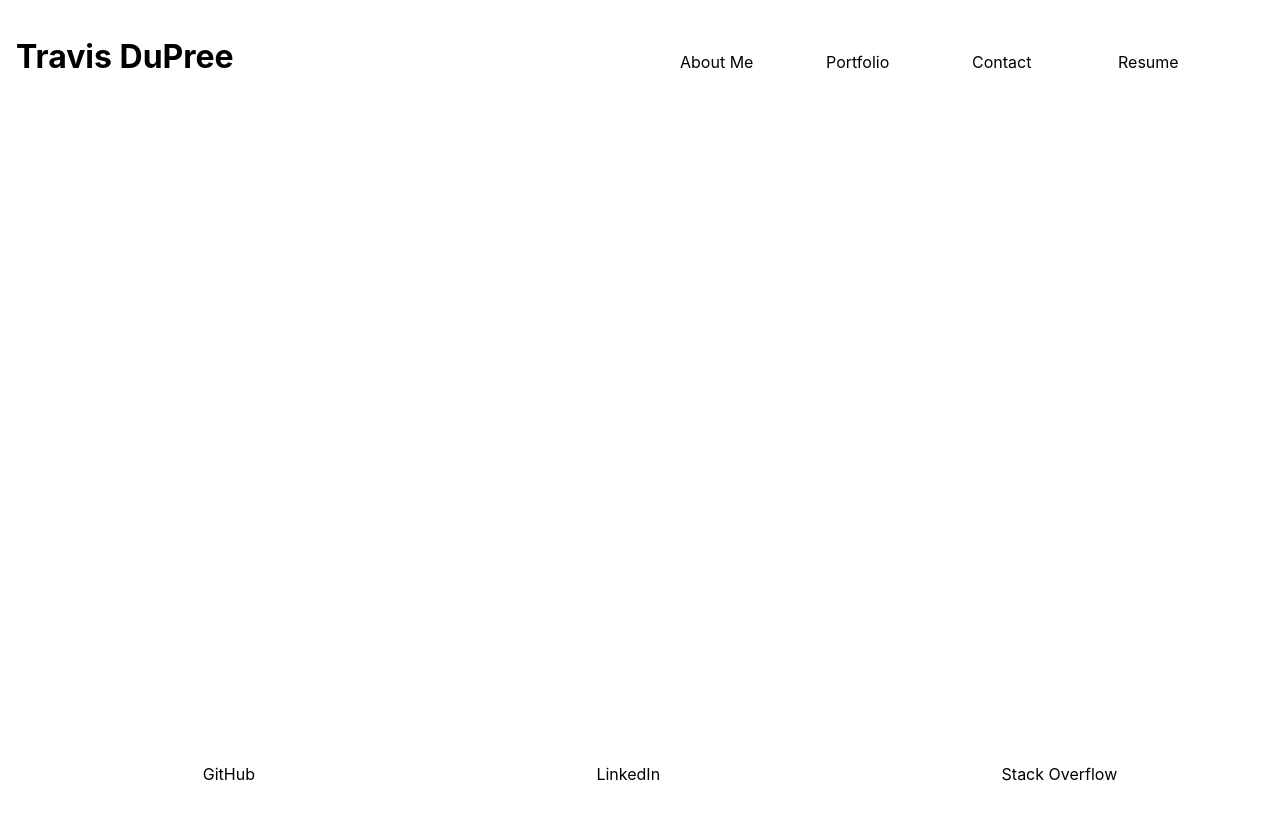
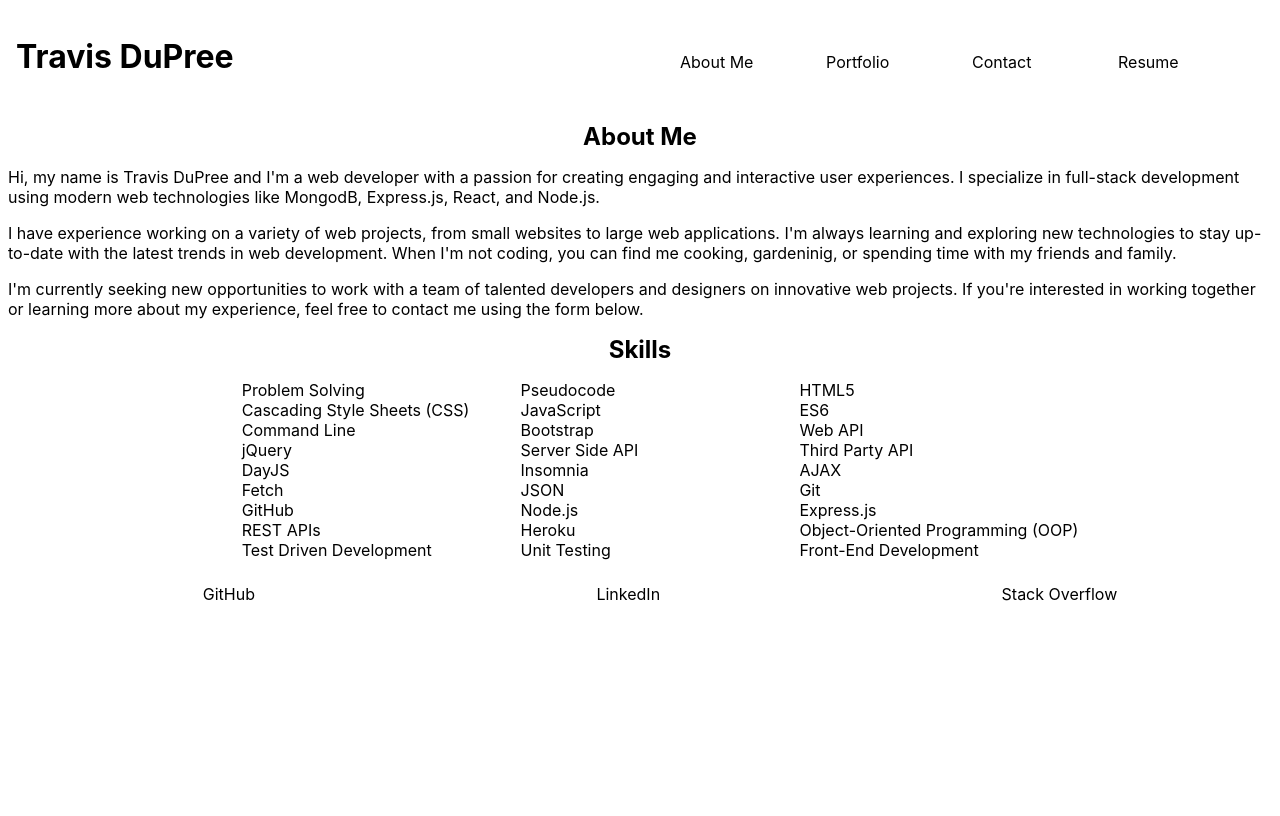
Before and after one commit to Traveye/react-portfolio, a React (Create React App) app in the folder my-portfolio/: page / in a window 1280 px wide. Built offline with nearby package versions, Linux system fonts and the light colour scheme.

Commit message:
adding about me w/styling - prelim contact as well

```diff
--- a/my-portfolio/src/App.css
+++ b/my-portfolio/src/App.css
@@ -1,7 +1,11 @@
+html {
+  height: 100%;
+}
 
-footer {
-  position: absolute;
-  bottom: 0;
-  left: 0;
-  right: 0;
+.App {
+  min-height: 100vh;
 }
+
+.footer {
+  margin-top: auto;
+}
--- a/my-portfolio/src/App.js
+++ b/my-portfolio/src/App.js
@@ -1,6 +1,7 @@
 import './App.css';
 import Navigation from './components/navigation';
 import Footer from './components/footer';
+import About from './components/about';
 
 function App() {
   return (
@@ -10,10 +11,10 @@ function App() {
       </header>
 
       <main>
-
+        <About />
       </main>
 
-      <footer>
+      <footer className='footer'>
         <Footer />
       </footer>
     </div>
--- a/my-portfolio/src/components/about.js
+++ b/my-portfolio/src/components/about.js
@@ -2,3 +2,69 @@
 // THEN the About Me title and section are selected by default
 // WHEN I am presented with the About Me section
 // THEN I see a recent photo or avatar of the developer and a short bio about them
+
+import React from "react";
+import styles from "./about.module.css";
+
+function About() {
+  return (
+    <div>
+      <section className={styles.parent}>
+        <h2>About Me</h2>
+        <p>
+          Hi, my name is Travis DuPree and I'm a web developer with a passion
+          for creating engaging and interactive user experiences. I specialize
+          in full-stack development using modern web technologies like MongodB,
+          Express.js, React, and Node.js.
+        </p>
+        <p>
+          I have experience working on a variety of web projects, from small
+          websites to large web applications. I'm always learning and exploring
+          new technologies to stay up-to-date with the latest trends in web
+          development. When I'm not coding, you can find me cooking, gardeninig,
+          or spending time with my friends and family.
+        </p>
+        <p>
+          I'm currently seeking new opportunities to work with a team of
+          talented developers and designers on innovative web projects. If
+          you're interested in working together or learning more about my
+          experience, feel free to contact me using the form below.
+        </p>
+      </section>
+      <section className={styles.parent}>
+        <h2>Skills</h2>
+        <ul className={styles.skillsList}>
+          <li>Problem Solving</li>
+          <li>Pseudocode</li>
+          <li>HTML5</li>
+          <li>Cascading Style Sheets (CSS)</li>
+          <li>JavaScript</li>
+          <li>ES6</li>
+          <li>Command Line</li>
+          <li>Bootstrap</li>
+          <li>Web API</li>
+          <li>jQuery</li>
+          <li>Server Side API</li>
+          <li>Third Party API</li>
+          <li>DayJS</li>
+          <li>Insomnia</li>
+          <li>AJAX</li>
+          <li>Fetch</li>
+          <li>JSON</li>
+          <li>Git</li>
+          <li>GitHub</li>
+          <li>Node.js</li>
+          <li>Express.js</li>
+          <li>REST APIs</li>
+          <li>Heroku</li>
+          <li>Object-Oriented Programming (OOP)</li>
+          <li>Test Driven Development</li>
+          <li>Unit Testing</li>
+          <li>Front-End Development</li>
+        </ul>
+      </section>
+    </div>
+  );
+}
+
+export default About;
--- a/my-portfolio/src/components/about.module.css
+++ b/my-portfolio/src/components/about.module.css
@@ -0,0 +1,20 @@
+.parent {
+    display: flex;
+    flex-direction: column;
+    align-items: center;
+}
+
+.parent > * {
+    margin: 0.5rem;
+}
+
+.skillsList {
+    display: grid;
+    grid-template-columns: repeat(3, 1fr);
+}
+
+@media screen and (max-width: 768px) {
+    .skillsList {
+        grid-template-columns: repeat(2, 1fr);
+    }
+}
--- a/my-portfolio/src/components/footer.js
+++ b/my-portfolio/src/components/footer.js
@@ -6,7 +6,7 @@ import styles from "./footer.module.css";
 
 function Footer() {
   return (
-    <footer className={styles.footerParent}>
+    <footer>
       <ul className={styles.ulParent}>
         <li>
           <a href="   ">GitHub</a>
```
Also changed, not shown: my-portfolio/src/components/contact.js (+28 -0 lines).
